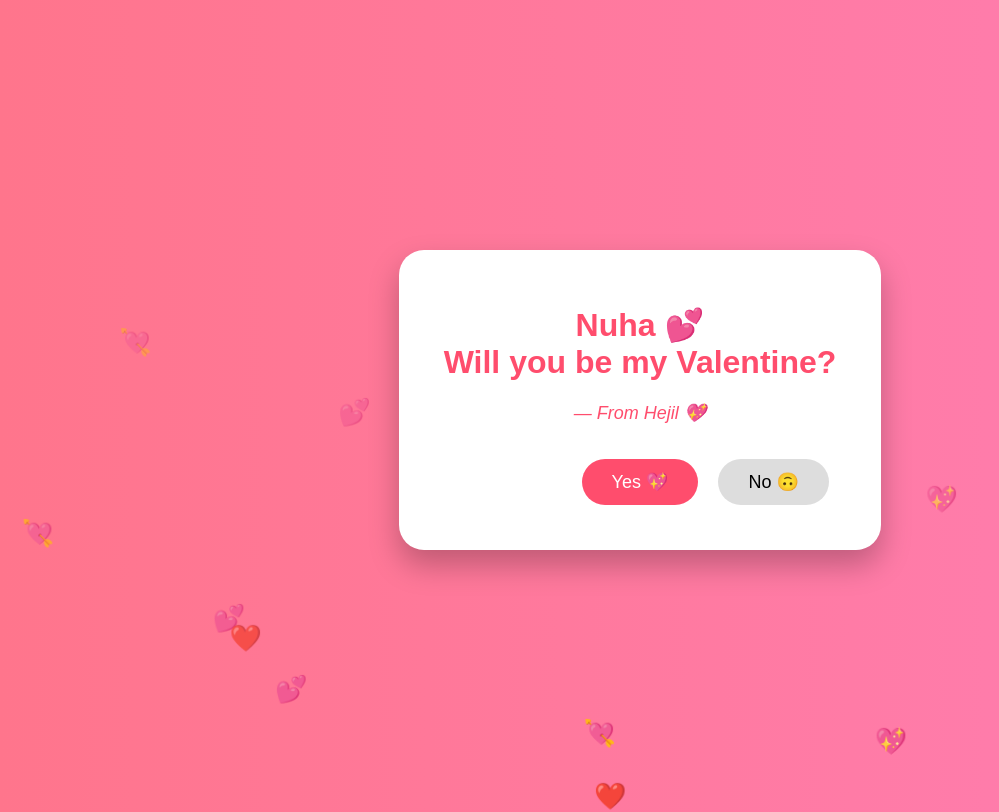
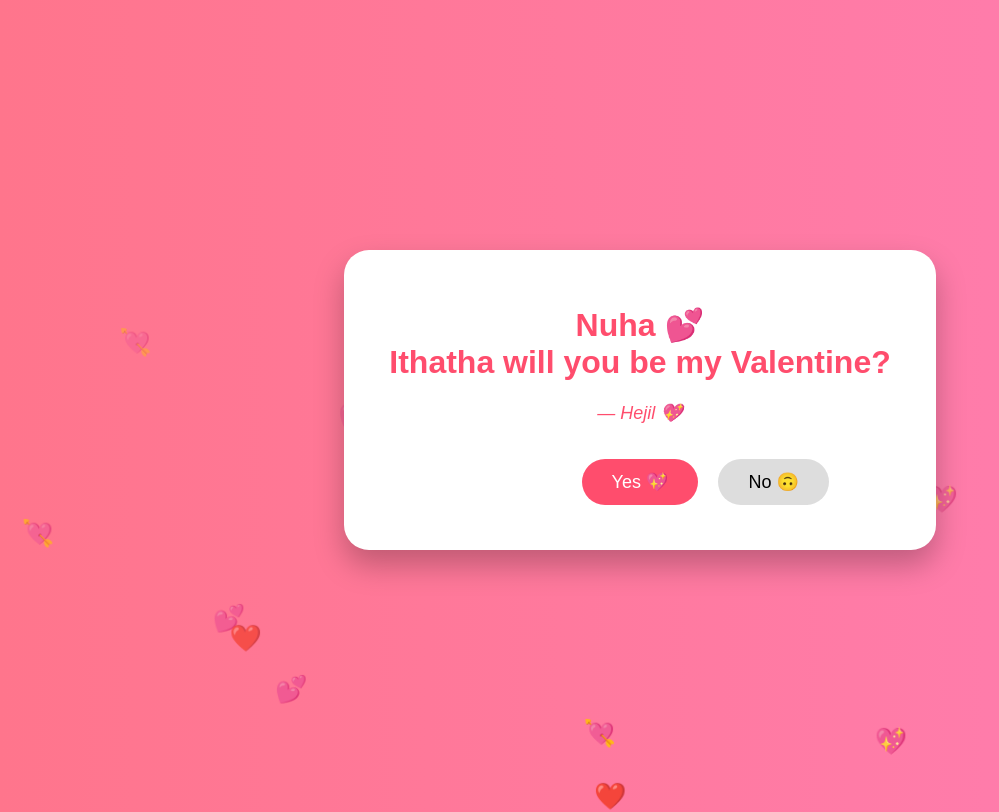
Before and after one commit to hejilben16-coder/valentine, a plain HTML site: page index.html in a window 1280 px wide. Shown: the whole page, without its empty margins (0-999 px from the left). Drawn offline with Linux system fonts and the light colour scheme.

Commit message:
Update index.html

```diff
--- a/index.html
+++ b/index.html
@@ -2,7 +2,7 @@
 <html lang="en">
 <head>
   <meta charset="UTF-8">
-  <title>Hejil ❤️ Nuha</title>
+  <title>Hejil ❤️ Itha</title>
   <link rel="stylesheet" href="style.css">
 </head>
 <body>
@@ -10,8 +10,8 @@
   <div class="hearts"></div>
 
   <div class="card">
-    <h1>Nuha 💕<br>Will you be my Valentine?</h1>
-    <p class="from">— From Hejil 💖</p>
+    <h1>Nuha 💕<br>Ithatha will you be my Valentine?</h1>
+    <p class="from">—  Hejil 💖</p>
 
     <div class="buttons">
       <button id="yes">Yes 💖</button>
```
